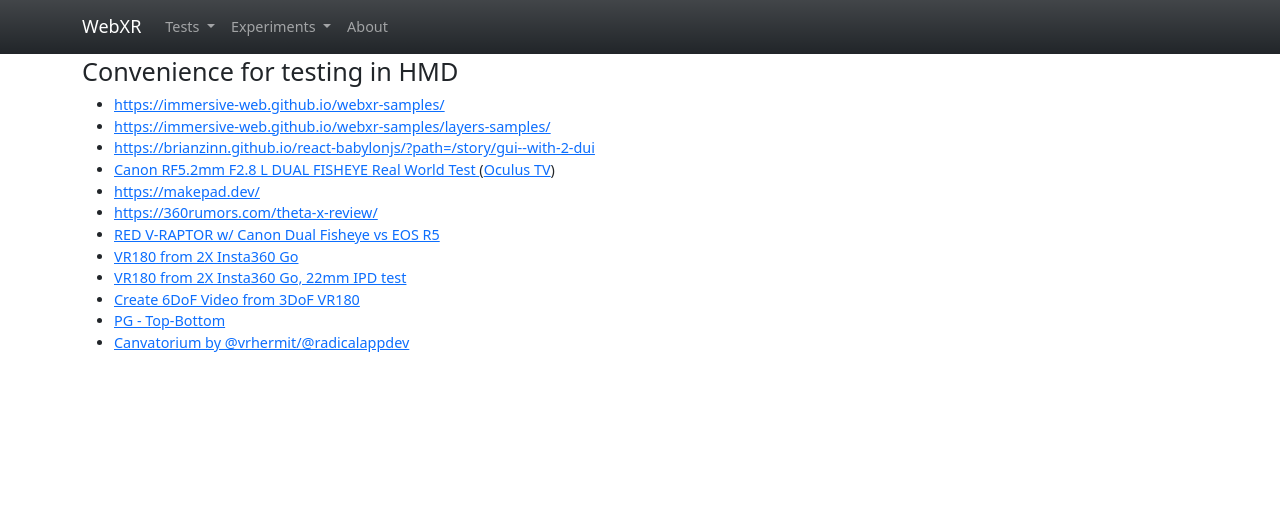
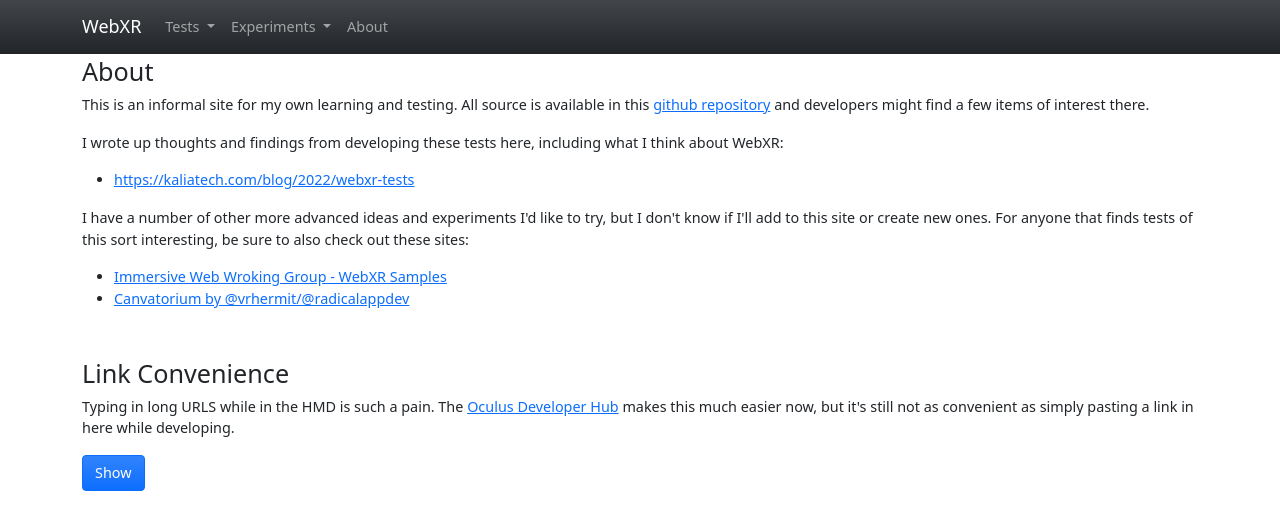
Before and after one commit to kaliatech/webxr-tests-3, a Vue app: page /about in a window 1280 px wide. Shown: the top 530 px of the page. Built offline with nearby package versions, Linux system fonts and the light colour scheme; some icons are missing.

Commit message:
Add copy to about page

```diff
--- a/src/views/AboutView.vue
+++ b/src/views/AboutView.vue
@@ -5,7 +5,56 @@
         <div class="container">
           <div class="row">
             <div class="col">
-              <h1>Convenience for testing in HMD</h1>
+              <h1>About</h1>
+              <p>
+                This is an informal site for my own learning and testing. All source is available in this
+                <a href="https://github.com/kaliatech/webxr-tests-3">github repository</a>
+                and developers might find a few items of interest there.
+              </p>
+              <p>
+                I wrote up thoughts and findings from developing these tests here, including what I think about WebXR:
+              </p>
+              <ul>
+                <li>
+                  <a href="https://kaliatech.com/blog/2022/webxr-tests">https://kaliatech.com/blog/2022/webxr-tests</a>
+                </li>
+              </ul>
+              <p>
+                I have a number of other more advanced ideas and experiments I'd like to try, but I don't know if I'll
+                add to this site or create new ones. For anyone that finds tests of this sort interesting, be sure to
+                also check out these sites:
+              </p>
+              <div>
+              <ul>
+                <li>
+                  <a href="https://immersive-web.github.io/webxr-samples/">
+                    Immersive Web Wroking Group - WebXR Samples
+                  </a>
+                </li>
+                <li>
+                  <a href="https://canvatorium.vercel.app/">Canvatorium by @vrhermit/@radicalappdev</a>
+                </li>
+              </ul>
+              </div>
+              <h1 class='mt-5'>Link Convenience</h1>
+              <p>
+                Typing in long URLS while in the HMD is such a pain. The
+                <a href="https://developer.oculus.com/documentation/web/browser-odh/">Oculus Developer Hub</a>
+                makes this much easier now, but it's still not as convenient as simply pasting a link in here while
+                developing.
+              </p>
+              <button
+                class="btn btn-primary"
+                type="button"
+                data-bs-toggle="collapse"
+                data-bs-target="#collapseExample"
+                aria-expanded="false"
+                aria-controls="collapseExample">
+                Show
+              </button>
+
+              <div id="collapseExample" class="collapse">
+                <div class="card card-body">
                   <ul>
                     <li>
                       <a href="https://immersive-web.github.io/webxr-samples/">
@@ -26,7 +75,9 @@
                       <a href="https://www.youtube.com/watch?v=Q9vVYJd4bOE">
                         Canon RF5.2mm F2.8 L DUAL FISHEYE Real World Test
                       </a>
-                  (<a href="https://www.oculus.com/experiences/media/333140902004065/">Oculus TV</a>)
+                      (
+                      <a href="https://www.oculus.com/experiences/media/333140902004065/">Oculus TV</a>
+                      )
                     </li>
                     <li>
                       <a href="https://makepad.dev/">https://makepad.dev/</a>
@@ -35,7 +86,9 @@
                       <a href="https://360rumors.com/theta-x-review/">https://360rumors.com/theta-x-review/</a>
                     </li>
                     <li>
-                  <a href="https://www.youtube.com/watch?v=L7iP4zRD3cY">RED V-RAPTOR w/ Canon Dual Fisheye vs EOS R5</a>
+                      <a href="https://www.youtube.com/watch?v=L7iP4zRD3cY">
+                        RED V-RAPTOR w/ Canon Dual Fisheye vs EOS R5
+                      </a>
                     </li>
                     <li>
                       <a href="https://www.youtube.com/watch?v=DvJyepBjHLY">VR180 from 2X Insta360 Go</a>
@@ -52,8 +105,9 @@
                     <li>
                       <a href="https://canvatorium.vercel.app/">Canvatorium by @vrhermit/@radicalappdev</a>
                     </li>
-
                   </ul>
+                </div>
+              </div>
             </div>
           </div>
         </div>
@@ -66,5 +120,4 @@ import MainLayout from './layouts/MainLayout.vue'
 import { useTitle } from '@vueuse/core'
 
 useTitle('About - WebXR | Kaliatech')
-
 </script>
```
Lines whose indentation alone changed are shown as unchanged.
